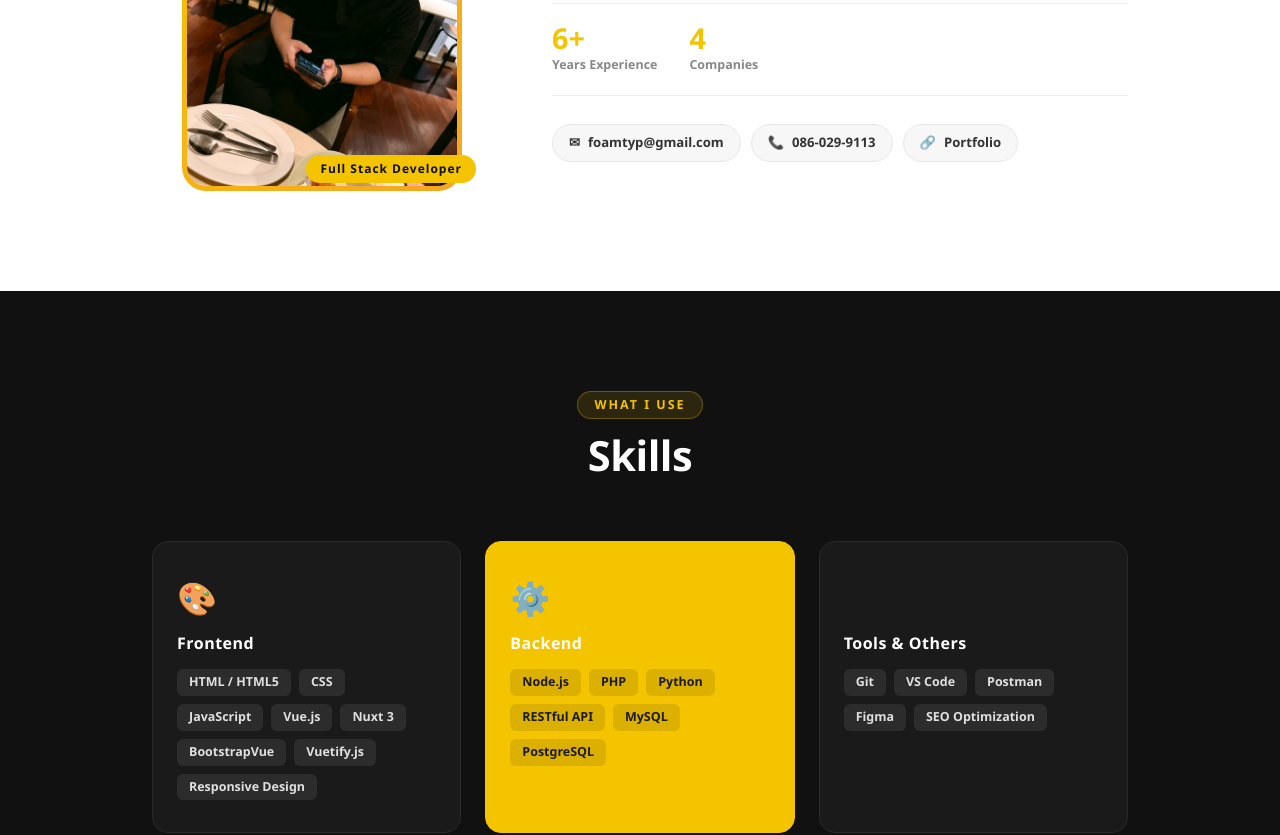
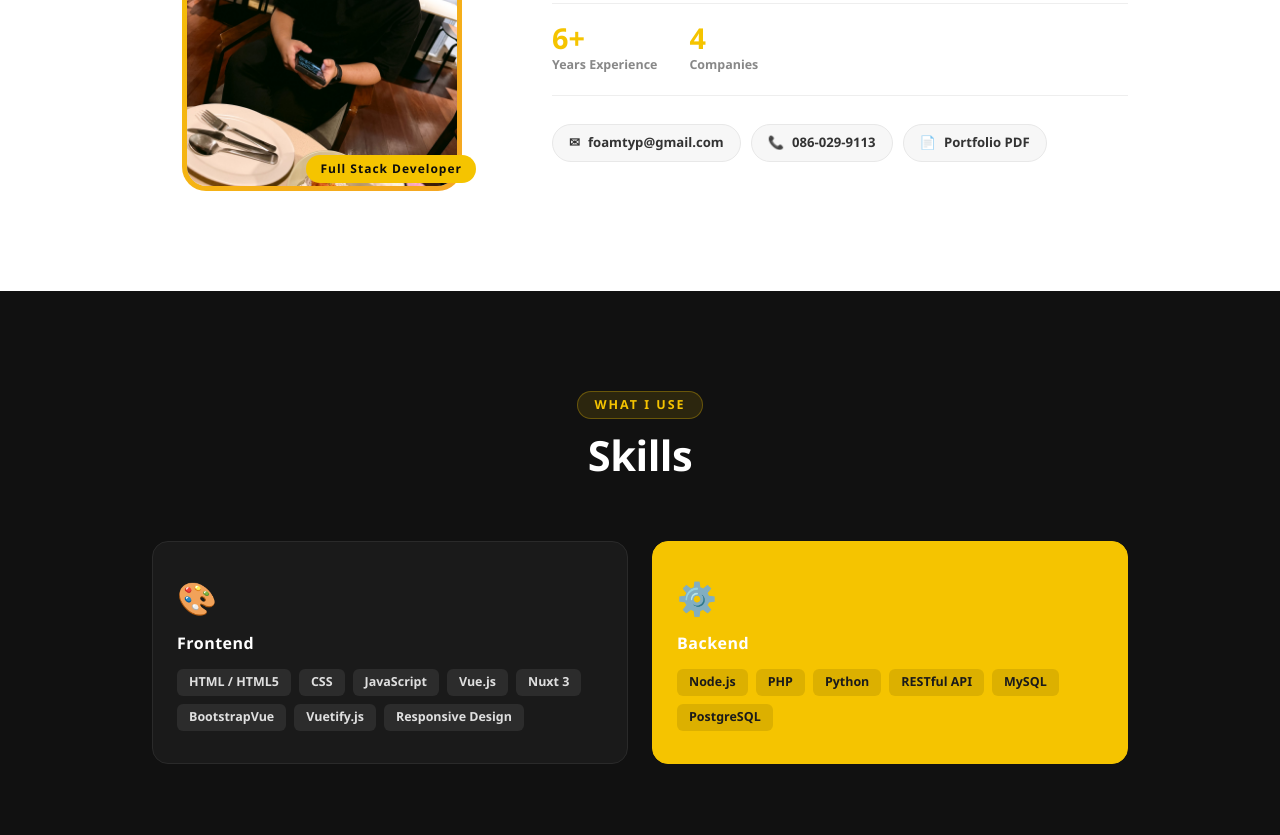
Before and after one commit to Thanyaporn-typ/resume, a Vue app: page / in a window 1280 px wide. Shown: the part 1220-2055 px from the top of the page. Built offline with nearby package versions, Linux system fonts and the light colour scheme.

Commit message:
edit : UI

```diff
--- a/public/index.html
+++ b/public/index.html
@@ -4,7 +4,7 @@
     <meta charset="utf-8">
     <meta http-equiv="X-UA-Compatible" content="IE=edge">
     <meta name="viewport" content="width=device-width,initial-scale=1.0">
-    <title><%= htmlWebpackPlugin.options.title %></title>
+    <title>Resume | Thanyaporn</title>
   </head>
   <body>
     <noscript>
--- a/src/Resume.vue
+++ b/src/Resume.vue
@@ -75,8 +75,8 @@
               <a href="tel:0860299113" class="contact-pill">
                 <span class="cpill-icon">📞</span> 086-029-9113
               </a>
-              <a href="https://foamtyp.wixsite.com/my-site-3" target="_blank" class="contact-pill">
-                <span class="cpill-icon">🔗</span> Portfolio
+              <a href="https://drive.google.com/file/d/1kyUa7YvfYctiGwU5-yRYWHBs0QrTW-HD/preview" target="_blank" class="contact-pill">
+                <span class="cpill-icon">📄</span> Portfolio PDF
               </a>
             </div>
           </div>
@@ -106,13 +106,13 @@
               <span v-for="s in backendSkills" :key="s" class="skill-pill">{{ s }}</span>
             </div>
           </div>
-          <div class="skill-card">
+          <!-- <div class="skill-card">
             <div class="skill-card-icon">🛠</div>
             <h3>Tools & Others</h3>
             <div class="skill-pills">
               <span v-for="s in toolSkills" :key="s" class="skill-pill">{{ s }}</span>
             </div>
-          </div>
+          </div> -->
         </div>
       </div>
     </section>
@@ -182,7 +182,7 @@
           <div class="contact-card">
             <div class="cc-icon">🌐</div>
             <div class="cc-label">Portfolio</div>
-            <a href="https://foamtyp.wixsite.com/my-site-3" target="_blank" class="cc-value">View Portfolio →</a>
+            <a href="https://drive.google.com/file/d/1kyUa7YvfYctiGwU5-yRYWHBs0QrTW-HD/preview" target="_blank" class="cc-value">View Portfolio PDF →</a>
           </div>
         </div>
       </div>
@@ -686,7 +686,7 @@ export default {
 /* ── Skills ── */
 .skills-grid {
   display: grid;
-  grid-template-columns: repeat(3, 1fr);
+  grid-template-columns: repeat(2, 1fr);
   gap: 24px;
 }
 
```
Also changed, not shown: 1 other file (tests, documents, lock files or other folders).
